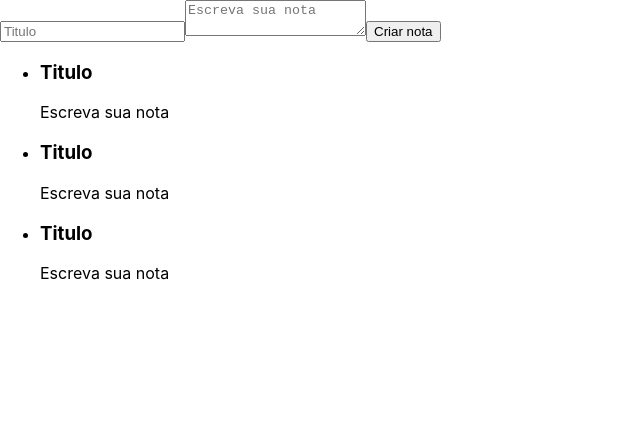
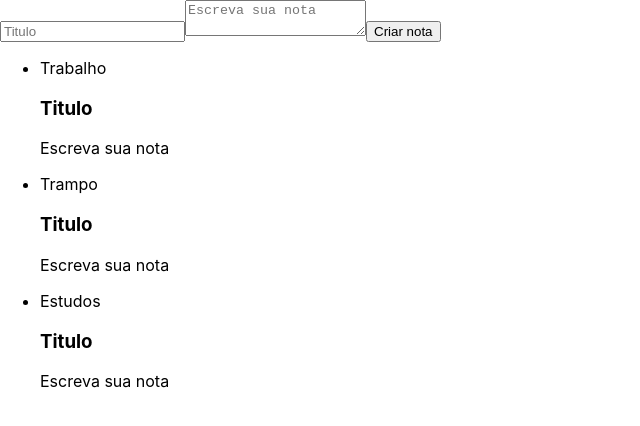
Before and after one commit to Thiago-lemes/projeto-de-notas, a React (Create React App) app: page / in a window 1280 px wide. Shown: the top 426 px of the page, without its empty margins (0-640 px from the left). Built offline with nearby package versions, Linux system fonts and the light colour scheme.

Commit message:
intregração com JavaScript

```diff
--- a/src/components/ListaDeNotas.jsx
+++ b/src/components/ListaDeNotas.jsx
@@ -3,17 +3,19 @@
 
 class ListaDeNotas extends Component {
   render() {
-    return (
-      <ul>
-        <li>
-          <CardNota/>
-        </li>
+      ///foi preciso criar um array para intregar como o Js, no vetor foi defenido o nome de cada categoria
+    return <ul>
+        {Array.of("Trabalho", "Trampo", "Estudos").map((categoria) =>{
+        return(
+            <li>
+                <div>{categoria}</div>
+                <CardNota/>
+            </li>
+        );
+    })}
+    </ul>;
 
-        <li> <CardNota/> </li>
-
-        <li> <CardNota/> </li>
-      </ul>
-    );
+    ///no map foi necessario definir a função que vai retornar o que vai conter dentro de cada categoria
   }
 }
 
```
